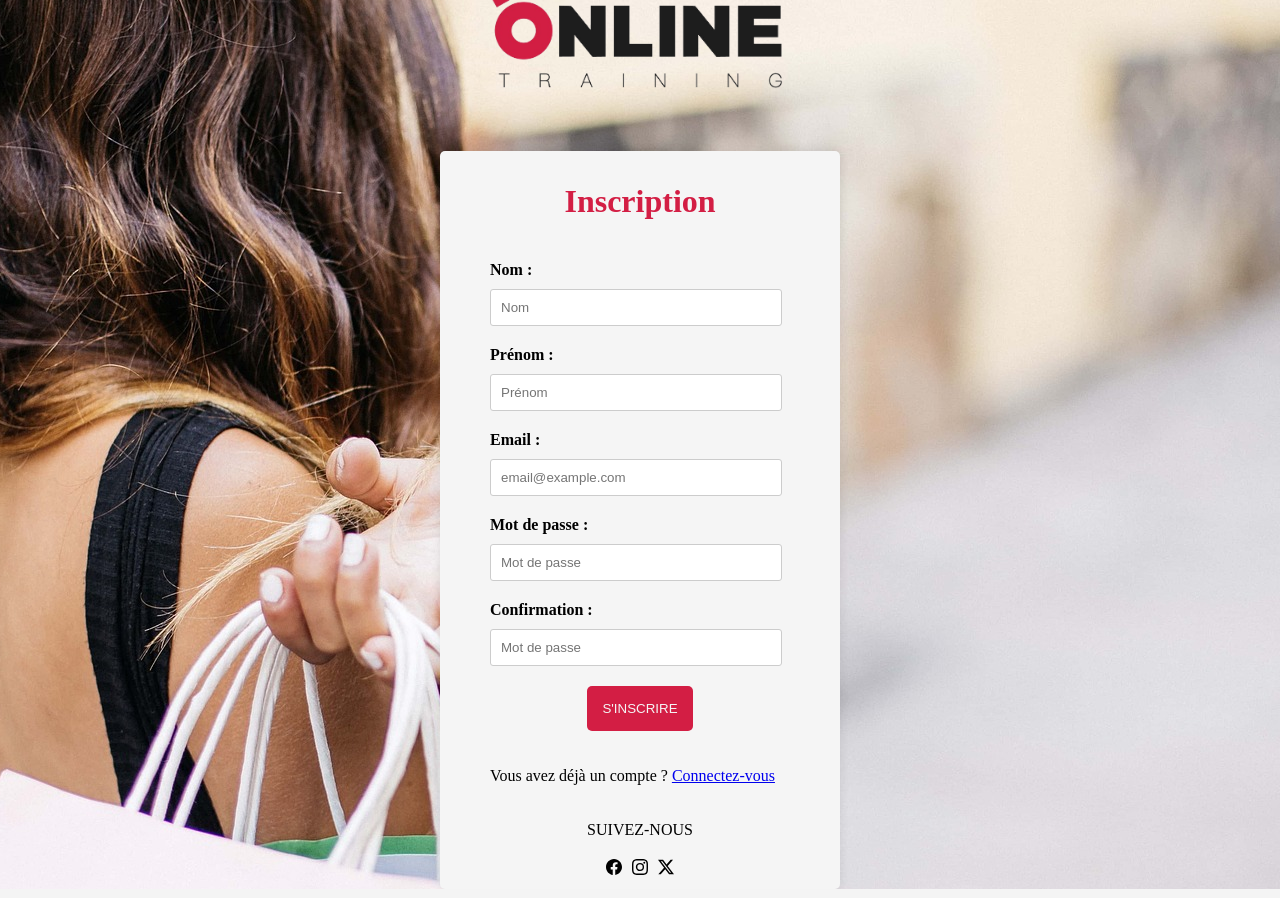
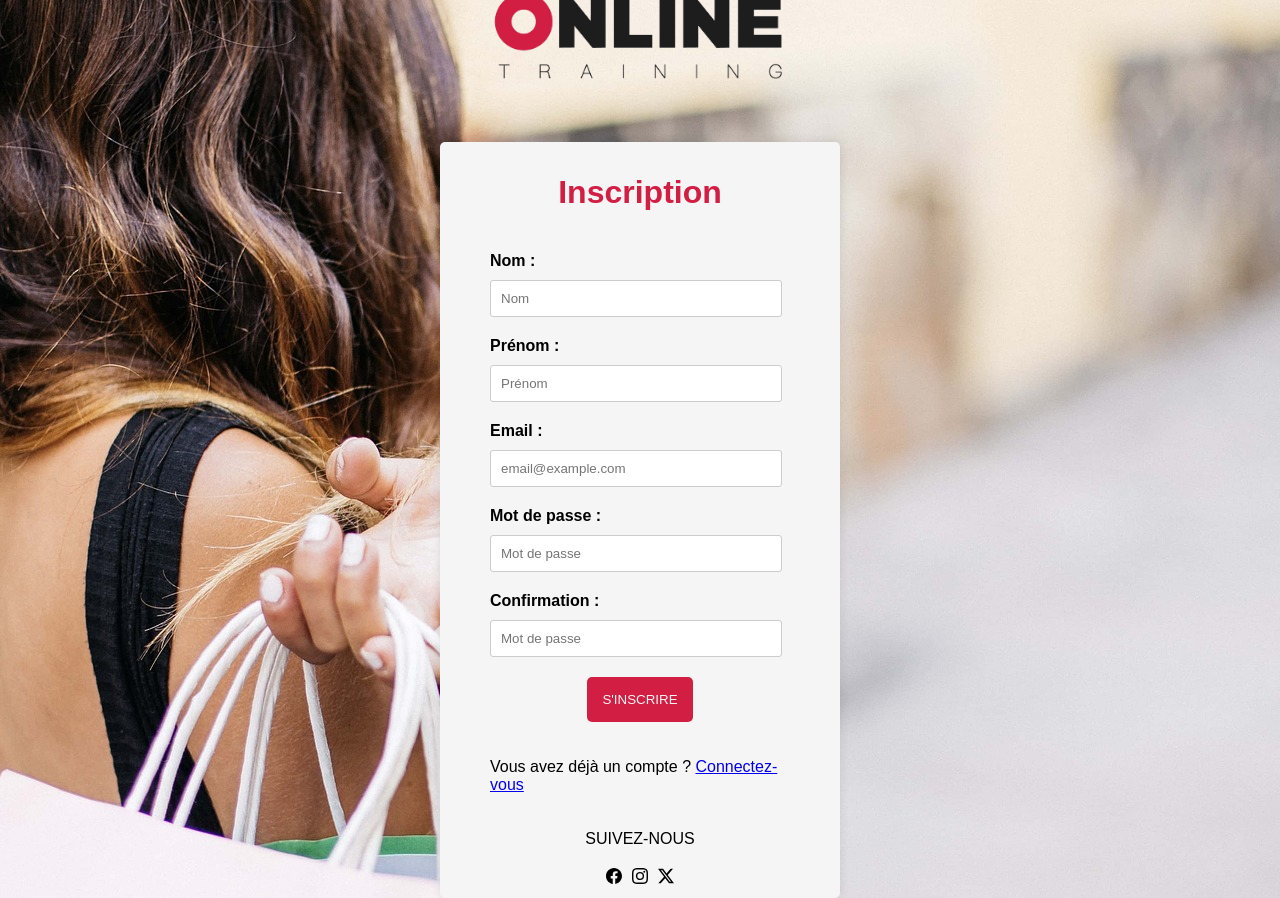
Before and after one commit to GregoryVDev/OnlineTraining, a PHP site: page /inscription.php in a window 1280 px wide. Run offline with PHP 8.4, Linux system fonts and the light colour scheme.

Commit message:
font inscription php

```diff
--- a/src/css/inscription/inscription.css
+++ b/src/css/inscription/inscription.css
@@ -3,6 +3,7 @@ html {
   margin: 0;
   padding: 0;
   height: 100%;
+  font-family: Arial, Helvetica, sans-serif;
 }
 
 body {
```
